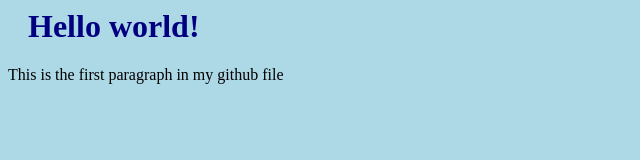
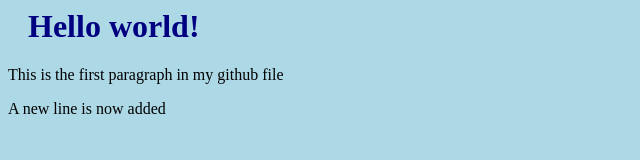
Before and after one commit to amaalik/hello-world, a plain HTML site: page index.html in a window 1280 px wide. Shown: the whole page, without its empty margins (0-640 px from the left). Drawn offline with Linux system fonts and the light colour scheme.

Commit message:
Updated index.html with a new line

```diff
--- a/index.html
+++ b/index.html
@@ -7,5 +7,6 @@
 <body>
 <h1>Hello world!</h1>
 <p>This is the first paragraph in my github file</p>
+<p>A new line is now added</p>
 </body>
 </html>
```
